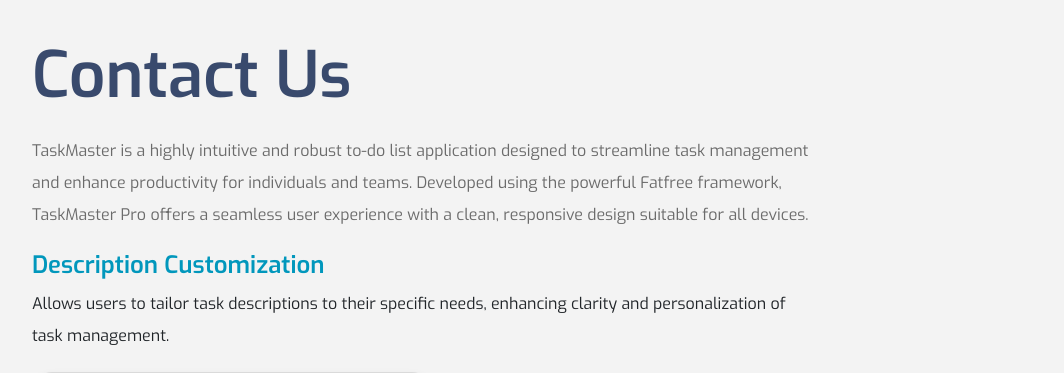
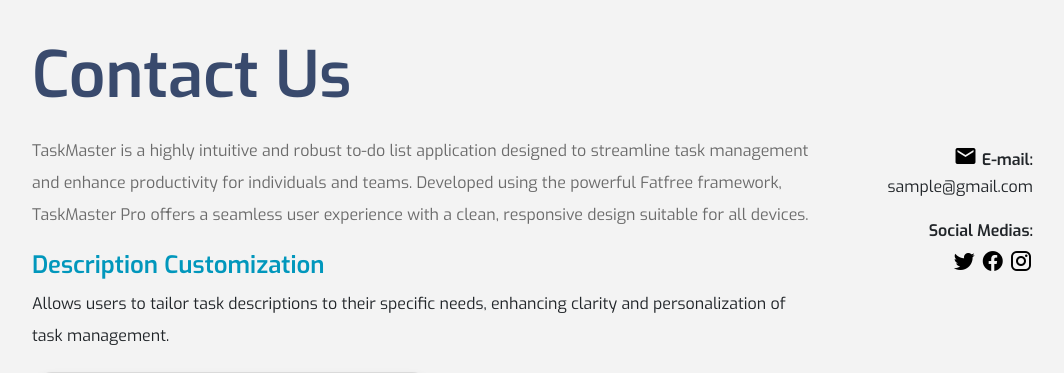
Before and after one commit to qwqtw/TaskMaster, a PHP site: template views/contact-us.html in a window 1280 px wide. Shown: the part 166-539 px from the top of the page, without its empty margins (69-1133 px from the left). Run offline with PHP 8.4, Linux system fonts and the light colour scheme; the template is opened without the code that fills it, so the values that code supplies are empty; some libraries are stand-ins or nearby versions; grey boxes are pictures that could not be loaded.

Commit message:
Update contact-us.css

```diff
--- a/public/css/contact-us.css
+++ b/public/css/contact-us.css
@@ -143,8 +143,9 @@ main ul {
 .contact-info {
     flex-shrink: 0;
     text-align: right;
-    align-self: flex-end;
+    align-self: flex-start;
     margin-right: -10%;
+    margin-top: 100px;
 }
 
 .contact-info .email,
```
